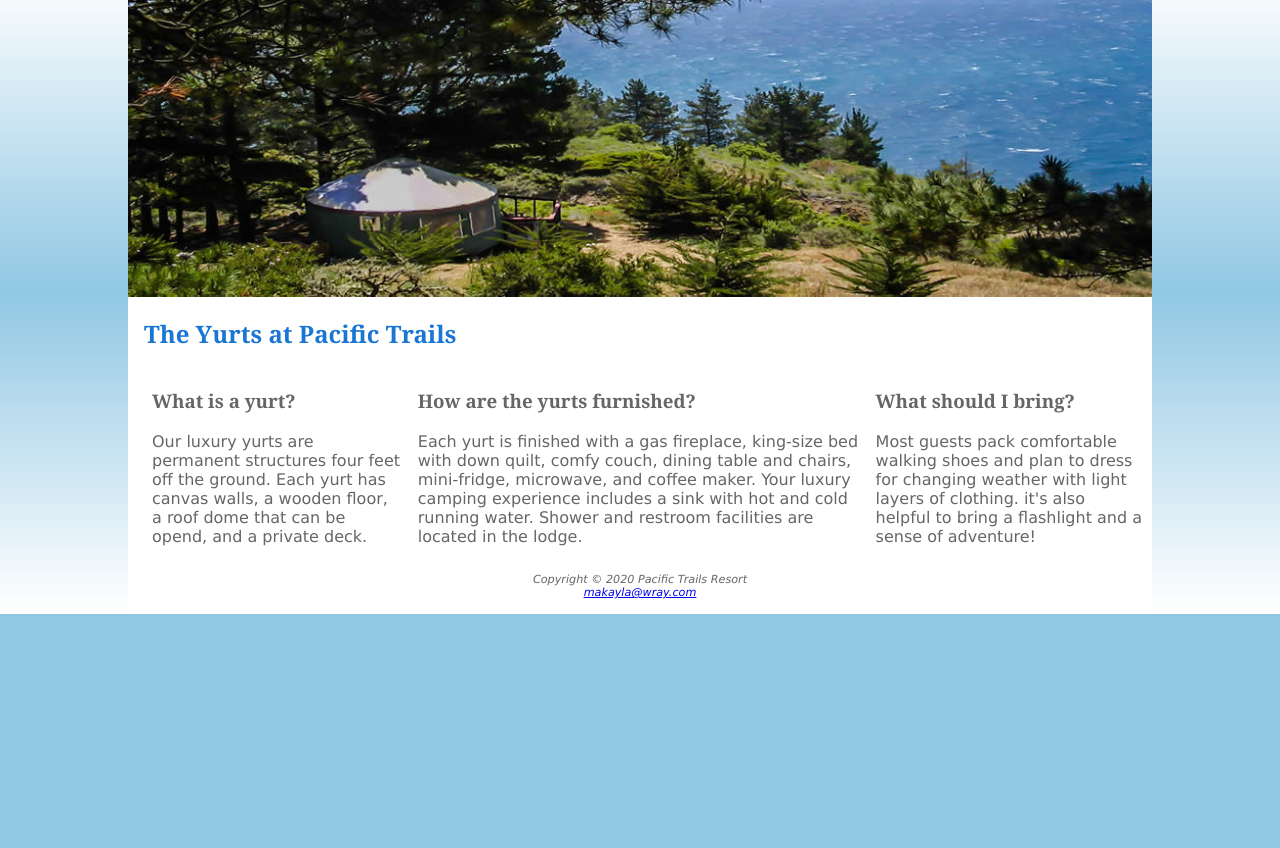
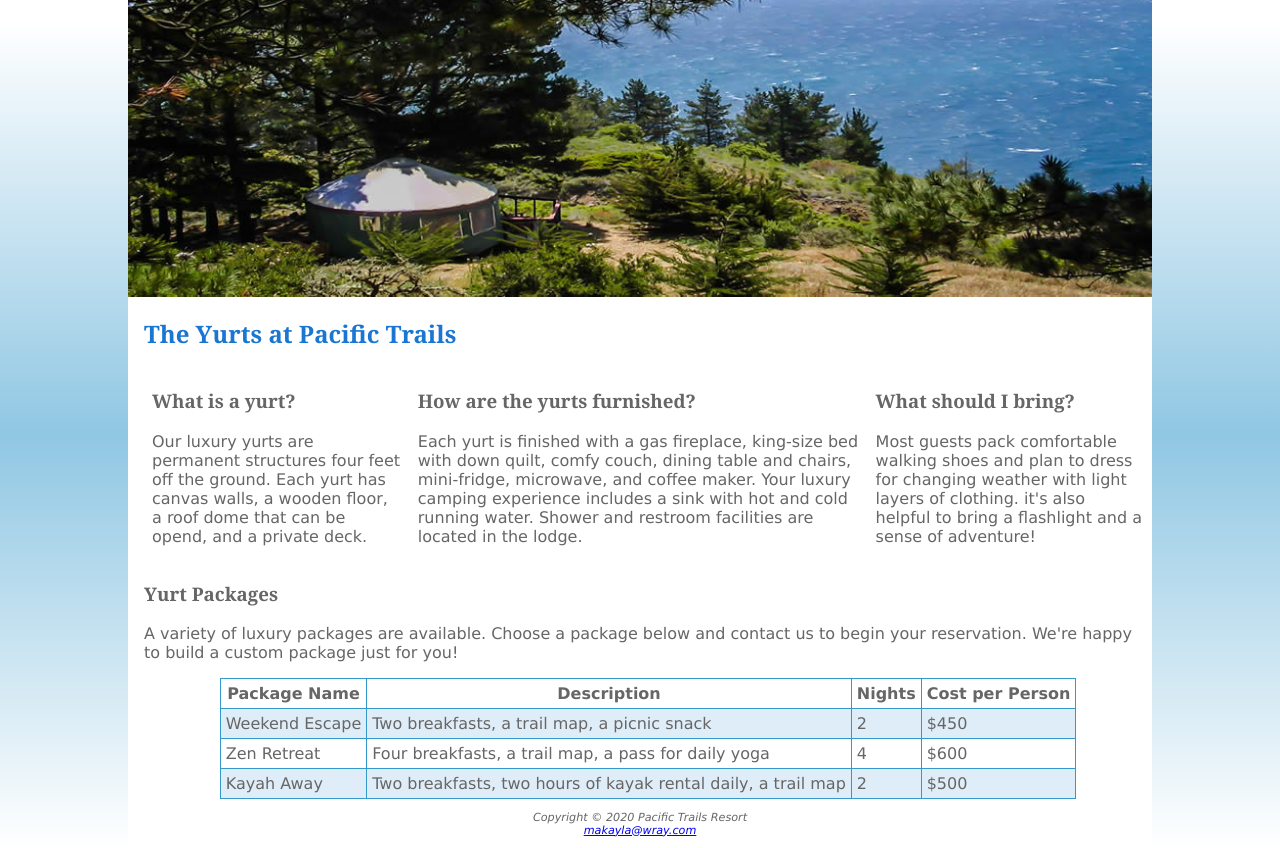
Before and after one commit to MakaylaWray/The-Pacific-Trails-Resort-Webpage, a plain HTML site: page yurts.html in a window 1280 px wide. Shown: the part 186-1034 px from the top of the page. Before the commit the page ends 800 px from the top, so only its background shows below. Drawn offline with Linux system fonts and the light colour scheme.

Commit message:
Add pacakge table

```diff
--- a/pacific.css
+++ b/pacific.css
@@ -136,6 +136,33 @@ section{
     display: none;
 }
 
+table{
+    border: 1px solid;
+    border-color: #3399CC;
+    border-width: 90%;
+    border-collapse: collapse;
+    margin-left: auto;
+    margin-right: auto;
+}
+
+td, th{
+    padding: 5px;
+    border: 1px solid;
+    border-color: #3399CC;
+}
+
+td{
+    text-align: center;
+}
+
+tr:nth-of-type(even){
+    background-color: #DFEDF8 ;
+}
+
+.text{
+    text-align: left;
+}
+
 @media (min-width:600px) and (max-width:1024px){
     h1{
         font-size: 2em;
--- a/yurts.html
+++ b/yurts.html
@@ -47,6 +47,35 @@
                 </p>
             </section>
         </div>
+        <h3>Yurt Packages</h3>
+        <p> A variety of luxury packages are available. Choose a package below and contact us to begin
+            your reservation. We're happy to build a custom package just for you!</p>
+        <table>
+            <tr>
+                <th>Package Name</th>
+                <th>Description</th>
+                <th>Nights</th>
+                <th>Cost per Person</th>
+            </tr>
+            <tr>
+                <td class="text">Weekend Escape</td>
+                <td class="text">Two breakfasts, a trail map, a picnic snack</td>
+                <td class="text">2</td>
+                <td class="text">$450</td>
+            </tr>
+            <tr>
+                <td class="text">Zen Retreat</td>
+                <td class="text">Four breakfasts, a trail map, a pass for daily yoga</td>
+                <td class="text">4</td>
+                <td class="text">$600</td>
+            </tr>
+            <tr>
+                <td class="text">Kayah Away</td>
+                <td class="text">Two breakfasts, two hours of kayak rental daily, a trail map</td>
+                <td class="text">2</td>
+                <td class="text">$500</td>
+            </tr>
+        </table>
         </main>
         <footer>
                 Copyright &copy; 2020 Pacific Trails Resort<br>
```
